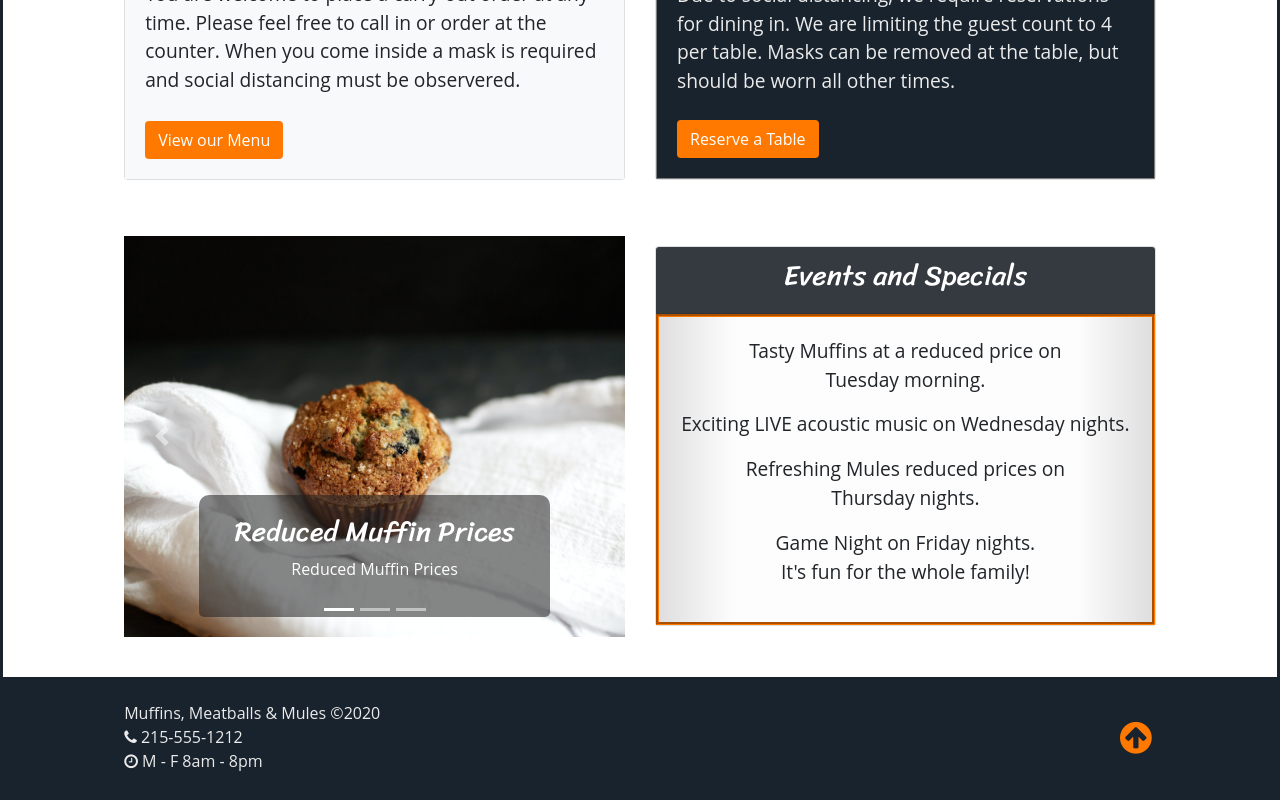
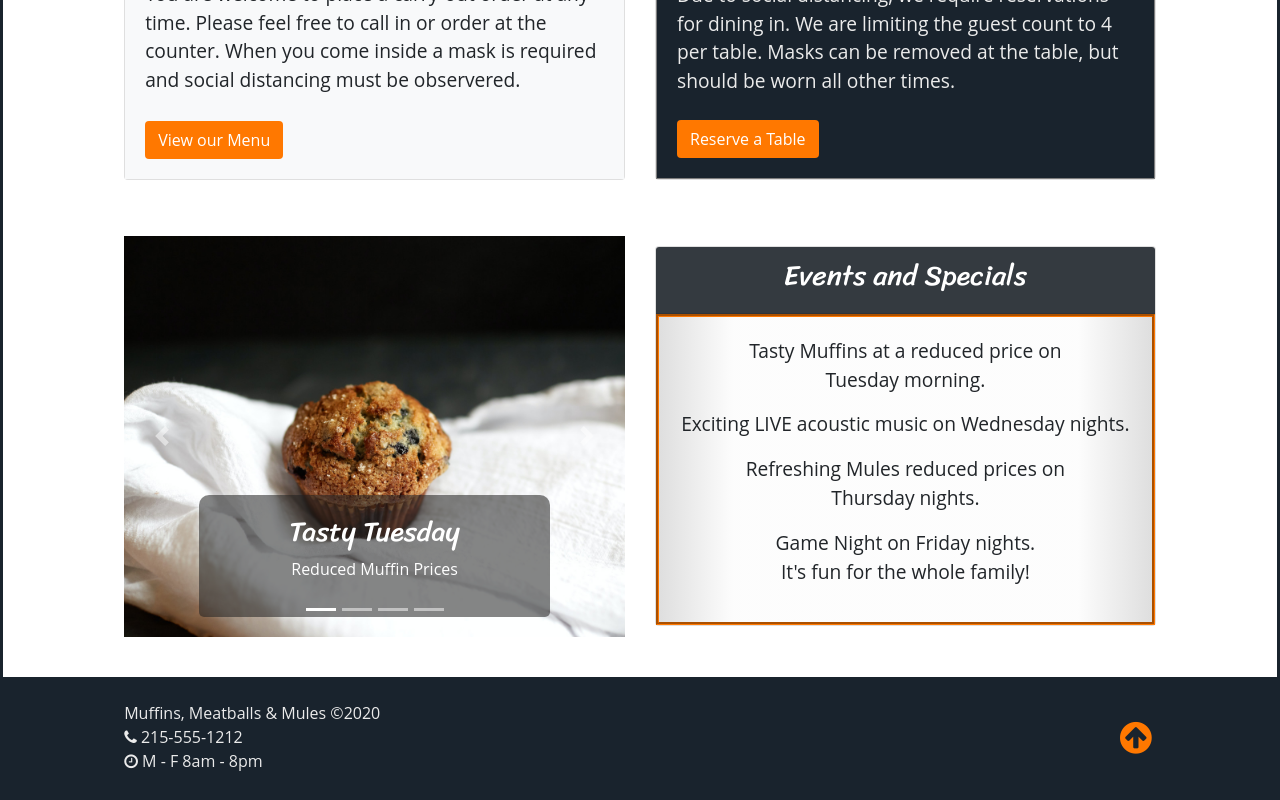
Before and after one commit to jgilday01/react-project, a React (Create React App) app: page /home in a window 1280 px wide. Shown: the part 930-1730 px from the top of the page. Built offline with nearby package versions, Linux system fonts and the light colour scheme.

Commit message:
Carousel addon

```diff
--- a/src/components/CarouselComponent.js
+++ b/src/components/CarouselComponent.js
@@ -11,17 +11,26 @@ const items = [
     {
         src: 'assets/images/muffin.jpg',
         altText: 'Muffin photo by david-todd-mccarty',
+        captionHead: 'Tasty Tuesday',
         caption: 'Reduced Muffin Prices'
     },
     {
         src: 'assets/images/acoustic.jpg',
         altText: 'Acoustic guitar by rachmaddian-shotz',
+        captionHead: 'Wednesday Nights',
         caption: 'LIVE Acoustic Music'
     },
     {
         src: 'assets/images/mule-top.jpg',
         altText: 'Mule top by alex-plesovskich',
+        captionHead: 'Thirsty Thursday',
         caption: 'Reduced Mule Prices'
+    },
+    {
+        src: 'assets/images/dice.jpg',
+        altText: 'Dice by brett-jordan',
+        captionHead: 'Funtime Friday',
+        caption: '*** Game Night ***'
     }
 ];
 
@@ -54,7 +63,7 @@ const Example = (props) => {
                 key={item.src}
             >
                 <img className="d-block w-100" src={item.src} alt={item.altText} />
-                <CarouselCaption captionText={item.caption} captionHeader={item.caption} />
+                <CarouselCaption captionText={item.caption} captionHeader={item.captionHead} />
             </CarouselItem>
         );
     });
```
